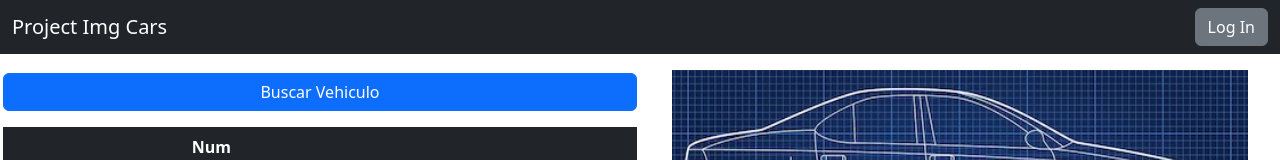
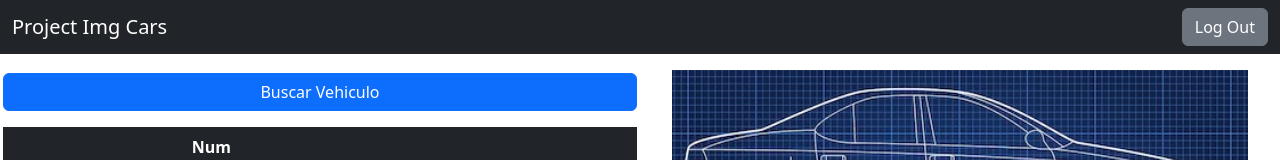
Before and after one commit to EcossB/cars_img_project, an Angular app: page / in a window 1280 px wide. Shown: the top 160 px of the page. Built offline with nearby package versions, Linux system fonts and the light colour scheme; what ngx-webcam would draw is missing.

Commit message:
changing brand of the button

```diff
--- a/src/app/navbar/components/navbar/navbar.component.html
+++ b/src/app/navbar/components/navbar/navbar.component.html
@@ -4,7 +4,7 @@
         <span class="navbar-brand mb-0 h1">Project Img Cars</span>
 
         <form class="d-flex">
-            <button class="btn btn-secondary" type="submit">Log In</button>
+            <button class="btn btn-secondary" type="submit">Log Out</button>
           </form>
 
     </div>
```
